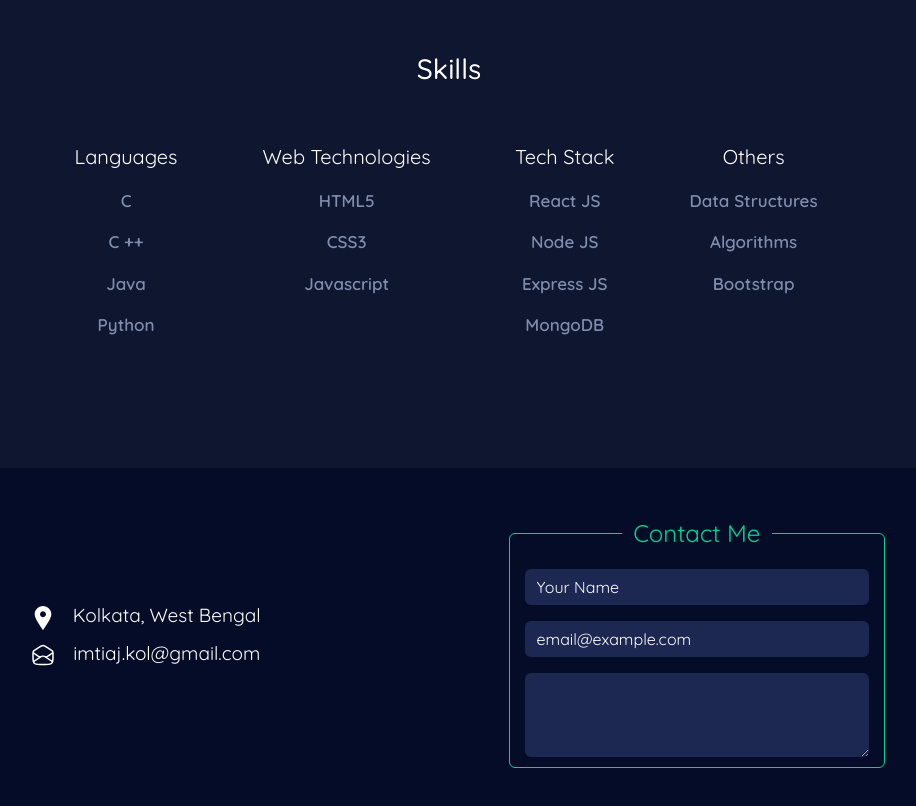
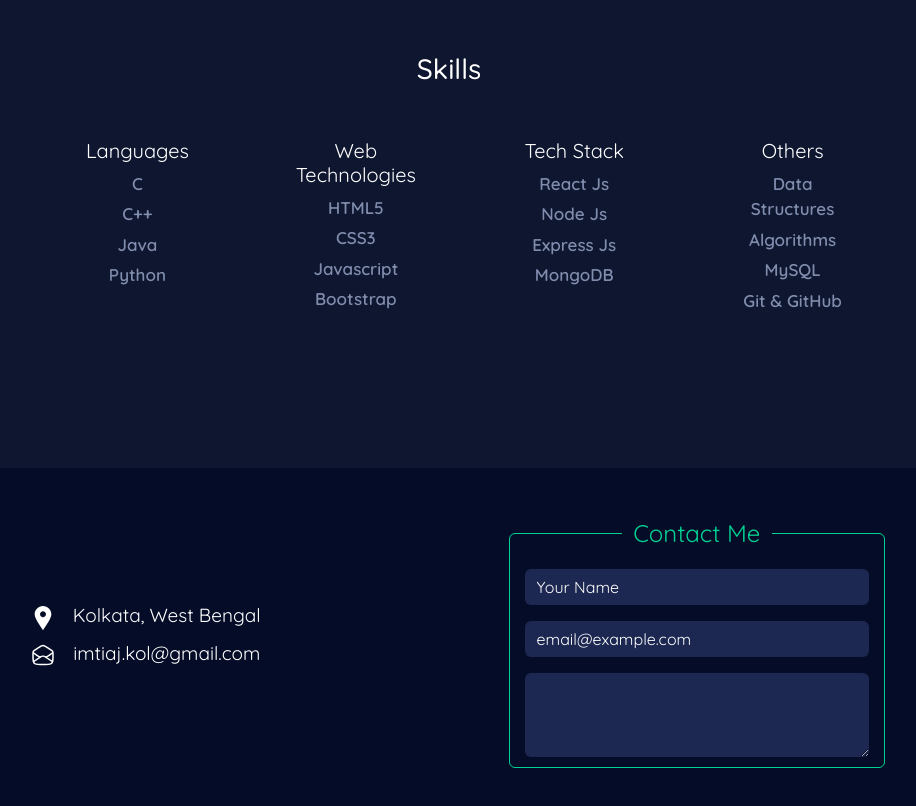
Before and after one commit to imtiaj-007/my-portfolio, a React (Create React App) app: page / in a window 1280 px wide. Shown: the part 3340-4146 px from the top of the page, without its empty margins (191-1107 px from the left). Built offline with nearby package versions, Linux system fonts and the light colour scheme.

Commit message:
Added Responsiveness to Skills and the code structure is changed too

```diff
--- a/src/App.css
+++ b/src/App.css
@@ -33,7 +33,7 @@
   font-size: 35px;
 }
 
-.nav-items a, #education p, tbody td {
+.nav-items a, #education p, #skills li {
   font-size: 17px;
   font-weight: 600;
   color: rgb(128 141 173);
@@ -69,7 +69,7 @@ h5 {
   color: white;
 }
 
-thead td {
+#skills h4 {
   font-weight: 400;
   font-size: 20px;
   color: white !important;
@@ -174,6 +174,19 @@ thead td {
   height: 70%;
 }
 
+#skills .row {
+  width: 80%;
+}
+
+#skills ul {
+  list-style-type: none;
+}
+
+#skills li, #skills ul {
+  margin: 5px 12px;
+}
+
+
 .contact {
   display: flex;
   justify-content: flex-end;
@@ -238,10 +251,17 @@ legend {
   width: 70%;
 }
 
-@media (max-width: 1250px) {
+@media (max-width: 900px) {
   /* #navItems {
     background-color: #000000 !important;
   } */
+  .navbar {
+    padding: 20px 5px !important;
+  }
+  .navbar-brand {
+    font-size: 30px;
+    margin-left: 10px !important;
+  }
   .nav-div {
     padding: 10px;
     width: 100%;
@@ -287,9 +307,7 @@ legend {
     font-size: 15px;
   }
 
-  /* #education {
-    padding-top: 0 !important;
-  }   */
+
   .edu-container {
     padding: 0 !important;
   }
@@ -348,7 +366,52 @@ legend {
   }
 
 
+  #projects {
+    height: 70vh !important;
+    padding-top: 25vh !important;
+  }
+  #projects .container {
+    padding: 0.5rem !important;
+  }
+  .carousel-container {
+    width: 95% !important;
+  }
+  .card-body {
+    padding: 0;
+  }
+  .card-footer {
+    padding: 5px 8px;
+  }
+  .card-footer a {
+    width: 200px;
+    font-size: 15px;
+    font-weight: 400;
+    margin: 0;
+  }
+  .card-footer h4 {
+    font-weight: 400;
+    font-size: 15px;
+    margin: 0;
+  }
 
+
+  #skills .container {
+    padding: 0 !important;
+  }
+  #skills .row {
+    width: 100%;
+  }
+  #skills .ele-1 {
+    width: 42%;
+    padding: 0;
+  }
+  #skills .ele-2 {
+    width: 58%;
+    padding: 0;
+  }
+  #skills h4 {
+    font-size: 17px;
+  }
 }
 
 .test {
--- a/src/components/Navbar.js
+++ b/src/components/Navbar.js
@@ -5,11 +5,13 @@ const Navbar = () => {
     return (
         <nav className="navbar navbar-expand-lg fixed-top p-4" style={{ backgroundColor: "#0e1630" }} data-bs-theme="dark">
             <div className="container-fluid">
+
                 <a className="navbar-brand ms-5" href="/">SK Imtiaj Uddin</a>
 
                 <button className="navbar-toggler" type="button" data-bs-toggle="collapse" data-bs-target="#navbarSupportedContent" aria-controls="navbarSupportedContent" aria-expanded="false" aria-label="Toggle navigation">
                     <span className="navbar-toggler-icon"></span>
                 </button>
+
 
                 <NavItems />
             </div>
--- a/src/components/Projects.js
+++ b/src/components/Projects.js
@@ -11,7 +11,7 @@ const Projects = () => {
         <div className="container-fluid" id='projects' style={{ backgroundColor: "#0e1630", height: "100vh", paddingTop: "12vh" }}>
             <div className="container d-flex flex-column align-items-center p-4">
                 <h3 className="text-center mb-4">Projects</h3>
-                <div className="d-flex w-75">
+                <div className="d-flex w-75 carousel-container">
                     <div id="carousel" className="carousel slide m-auto" data-bs-ride="carousel">
                         <div className="carousel-inner">
 
--- a/src/components/Skills.js
+++ b/src/components/Skills.js
@@ -6,42 +6,44 @@ const Skills = () => {
             <div className="container d-flex flex-column align-items-center p-4">
                 <h3 className="text-center mb-5">Skills</h3>
                 <div className="d-flex w-100">
-                    <table className="table table-borderless w-75 m-auto">
-                        <thead>
-                            <tr>
-                                <td>Languages</td>
-                                <td>Web Technologies</td>
-                                <td>Tech Stack</td>
-                                <td>Others</td>
-                            </tr>
-                        </thead>
-                        <tbody>
-                            <tr>
-                                <td>C</td>
-                                <td>HTML5</td>
-                                <td>React JS</td>
-                                <td>Data Structures</td>
-                            </tr>
-                            <tr>
-                                <td>C ++</td>
-                                <td>CSS3</td>
-                                <td>Node JS</td>
-                                <td>Algorithms</td>
-                            </tr>
-                            <tr>
-                                <td>Java</td>
-                                <td>Javascript</td>
-                                <td>Express JS</td>
-                                <td>Bootstrap</td>
-                            </tr>
-                            <tr>
-                                <td>Python</td>
-                                <td></td>
-                                <td>MongoDB</td>
-                                <td></td>
-                            </tr>
-                        </tbody>
-                    </table>
+                    <div className="row skills m-auto">
+                        <div className="col-sm ele-1">
+                            <ul>
+                                <h4>Languages</h4>
+                                <li>C</li>
+                                <li>C++</li>
+                                <li>Java</li>
+                                <li>Python</li>
+                            </ul>
+                        </div>
+                        <div className="col-sm ele-2">
+                            <ul>
+                                <h4>Web Technologies</h4>
+                                <li>HTML5</li>
+                                <li>CSS3</li>
+                                <li>Javascript</li>
+                                <li>Bootstrap</li>
+                            </ul>
+                        </div>
+                        <div className="col-sm ele-1">
+                            <ul>
+                                <h4>Tech Stack</h4>
+                                <li>React Js</li>
+                                <li>Node Js</li>
+                                <li>Express Js</li>
+                                <li>MongoDB</li>
+                            </ul>
+                        </div>
+                        <div className="col-sm ele-2">
+                            <ul>
+                                <h4>Others</h4>
+                                <li>Data Structures</li>
+                                <li>Algorithms</li>
+                                <li>MySQL</li>
+                                <li>Git & GitHub</li>
+                            </ul>
+                        </div>
+                    </div>
 
                 </div>
             </div>
```
